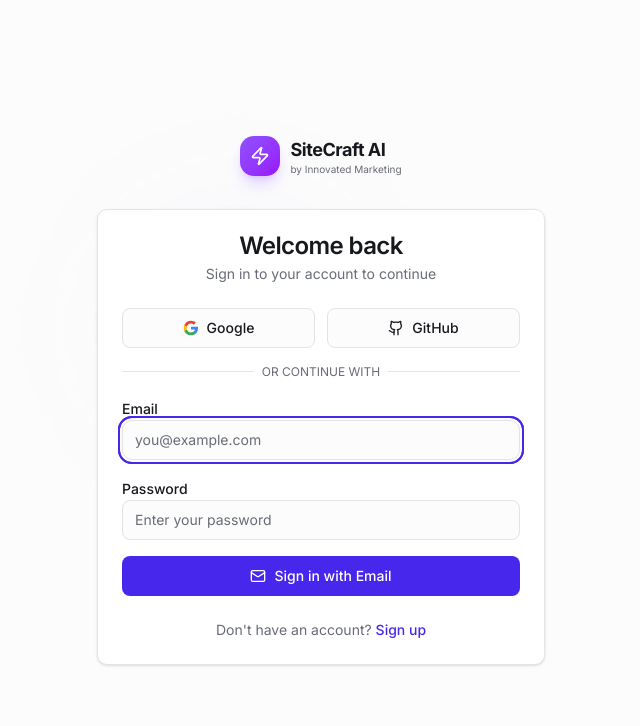
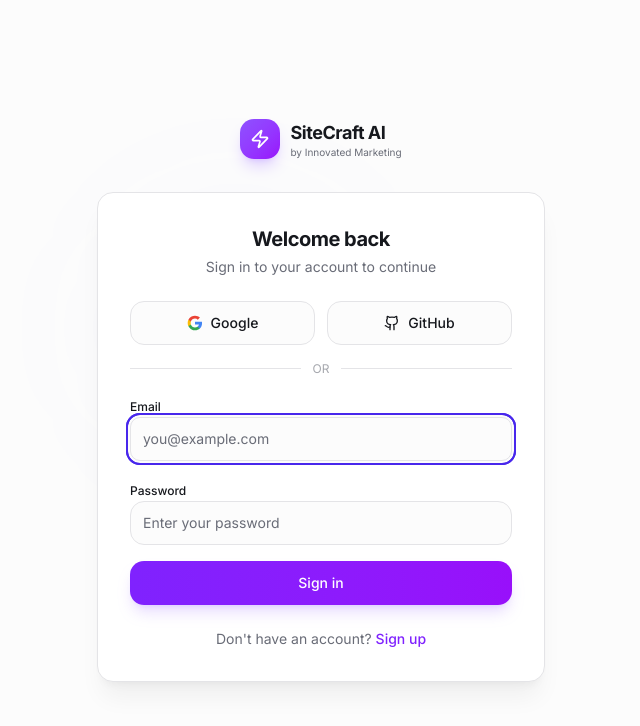
Before and after one commit to greenisi/sitecraft-ai, a Next.js app: page /login in a window 1280 px wide. Shown: the top 726 px of the page, without its empty margins (319-959 px from the left). Built offline with nearby package versions, Linux system fonts and the light colour scheme.

Commit message:
feat: premium login page with gradient buttons and rounded cards

```diff
--- a/src/app/(auth)/login/page.tsx
+++ b/src/app/(auth)/login/page.tsx
@@ -8,21 +8,12 @@ import { createClient } from '@/lib/supabase/client';
 import { Button } from '@/components/ui/button';
 import { Input } from '@/components/ui/input';
 import { Label } from '@/components/ui/label';
-import {
-  Card,
-  CardContent,
-  CardDescription,
-  CardFooter,
-  CardHeader,
-  CardTitle,
-} from '@/components/ui/card';
 import { Skeleton } from '@/components/ui/skeleton';
 
 function LoginForm() {
   const searchParams = useSearchParams();
   const redirectTo = searchParams.get('redirect') || '/dashboard';
   const oauthError = searchParams.get('error');
-
   const [email, setEmail] = useState('');
   const [password, setPassword] = useState('');
   const [error, setError] = useState<string | null>(oauthError);
@@ -32,32 +23,16 @@ function LoginForm() {
   async function handleEmailLogin(e: React.FormEvent<HTMLFormElement>) {
     e.preventDefault();
     setError(null);
-
-    if (!email.trim()) {
-      setError('Please enter your email address.');
-      return;
-    }
-
-    if (!password) {
-      setError('Please enter your password.');
-      return;
-    }
-
+    if (!email.trim()) { setError('Please enter your email address.'); return; }
+    if (!password) { setError('Please enter your password.'); return; }
     setIsLoading(true);
-
     try {
       const supabase = createClient();
       const { error: signInError } = await supabase.auth.signInWithPassword({
         email: email.trim(),
         password,
       });
-
-      if (signInError) {
-        setError(signInError.message);
-        return;
-      }
-
-      // Use full page navigation so the browser picks up the new auth cookies
+      if (signInError) { setError(signInError.message); return; }
       window.location.href = redirectTo;
     } catch {
       setError('An unexpected error occurred. Please try again.');
@@ -69,7 +44,6 @@ function LoginForm() {
   async function handleOAuthLogin(provider: 'google' | 'github') {
     setError(null);
     setOauthLoading(provider);
-
     try {
       const supabase = createClient();
       const { error: oauthError } = await supabase.auth.signInWithOAuth({
@@ -78,11 +52,7 @@ function LoginForm() {
           redirectTo: `${window.location.origin}/callback?next=${encodeURIComponent(redirectTo)}`,
         },
       });
-
-      if (oauthError) {
-        setError(oauthError.message);
-        setOauthLoading(null);
-      }
+      if (oauthError) { setError(oauthError.message); setOauthLoading(null); }
     } catch {
       setError('An unexpected error occurred. Please try again.');
       setOauthLoading(null);
@@ -92,16 +62,15 @@ function LoginForm() {
   const isDisabled = isLoading || oauthLoading !== null;
 
   return (
-    <Card>
-      <CardHeader className="text-center">
-        <CardTitle>Welcome back</CardTitle>
-        <CardDescription>
-          Sign in to your account to continue
-        </CardDescription>
-      </CardHeader>
-      <CardContent className="space-y-4">
+    <div className="rounded-2xl border border-border/50 bg-card p-6 sm:p-8 shadow-xl shadow-black/5 animate-fade-in-up">
+      <div className="text-center mb-6">
+        <h1 className="text-xl font-bold tracking-tight">Welcome back</h1>
+        <p className="text-sm text-muted-foreground mt-1">Sign in to your account to continue</p>
+      </div>
+
+      <div className="space-y-4">
         {error && (
-          <div className="rounded-md bg-destructive/10 px-4 py-3 text-sm text-destructive">
+          <div className="rounded-lg bg-destructive/10 px-4 py-3 text-sm text-destructive animate-scale-in">
             {error}
           </div>
         )}
@@ -112,27 +81,16 @@ function LoginForm() {
             type="button"
             disabled={isDisabled}
             onClick={() => handleOAuthLogin('google')}
+            className="h-11 rounded-xl border-border/50 hover:border-border hover:bg-accent transition-all"
           >
             {oauthLoading === 'google' ? (
               <Loader2 className="h-4 w-4 animate-spin" />
             ) : (
               <svg className="h-4 w-4" viewBox="0 0 24 24">
-                <path
-                  d="M22.56 12.25c0-.78-.07-1.53-.2-2.25H12v4.26h5.92a5.06 5.06 0 0 1-2.2 3.32v2.77h3.57c2.08-1.92 3.28-4.74 3.28-8.1z"
-                  fill="#4285F4"
-                />
-                <path
-                  d="M12 23c2.97 0 5.46-.98 7.28-2.66l-3.57-2.77c-.98.66-2.23 1.06-3.71 1.06-2.86 0-5.29-1.93-6.16-4.53H2.18v2.84C3.99 20.53 7.7 23 12 23z"
-                  fill="#34A853"
-                />
-                <path
-                  d="M5.84 14.09c-.22-.66-.35-1.36-.35-2.09s.13-1.43.35-2.09V7.07H2.18C1.43 8.55 1 10.22 1 12s.43 3.45 1.18 4.93l2.85-2.22.81-.62z"
-                  fill="#FBBC05"
-                />
-                <path
-                  d="M12 5.38c1.62 0 3.06.56 4.21 1.64l3.15-3.15C17.45 2.09 14.97 1 12 1 7.7 1 3.99 3.47 2.18 7.07l3.66 2.84c.87-2.6 3.3-4.53 6.16-4.53z"
-                  fill="#EA4335"
-                />
+                <path d="M22.56 12.25c0-.78-.07-1.53-.2-2.25H12v4.26h5.92a5.06 5.06 0 0 1-2.2 3.32v2.77h3.57c2.08-1.92 3.28-4.74 3.28-8.1z" fill="#4285F4" />
+                <path d="M12 23c2.97 0 5.46-.98 7.28-2.66l-3.57-2.77c-.98.66-2.23 1.06-3.71 1.06-2.86 0-5.29-1.93-6.16-4.53H2.18v2.84C3.99 20.53 7.7 23 12 23z" fill="#34A853" />
+                <path d="M5.84 14.09c-.22-.66-.35-1.36-.35-2.09s.13-1.43.35-2.09V7.07H2.18C1.43 8.55 1 10.22 1 12s.43 3.45 1.18 4.93l2.85-2.22.81-.62z" fill="#FBBC05" />
+                <path d="M12 5.38c1.62 0 3.06.56 4.21 1.64l3.15-3.15C17.45 2.09 14.97 1 12 1 7.7 1 3.99 3.47 2.18 7.07l3.66 2.84c.87-2.6 3.3-4.53 6.16-4.53z" fill="#EA4335" />
               </svg>
             )}
             Google
@@ -142,6 +100,7 @@ function LoginForm() {
             type="button"
             disabled={isDisabled}
             onClick={() => handleOAuthLogin('github')}
+            className="h-11 rounded-xl border-border/50 hover:border-border hover:bg-accent transition-all"
           >
             {oauthLoading === 'github' ? (
               <Loader2 className="h-4 w-4 animate-spin" />
@@ -154,18 +113,16 @@ function LoginForm() {
 
         <div className="relative">
           <div className="absolute inset-0 flex items-center">
-            <span className="w-full border-t" />
+            <span className="w-full border-t border-border/50" />
           </div>
           <div className="relative flex justify-center text-xs uppercase">
-            <span className="bg-card px-2 text-muted-foreground">
-              Or continue with
-            </span>
+            <span className="bg-card px-3 text-muted-foreground/60">or</span>
           </div>
         </div>
 
         <form onSubmit={handleEmailLogin} className="space-y-4">
           <div className="space-y-2">
-            <Label htmlFor="email">Email</Label>
+            <Label htmlFor="email" className="text-xs font-medium">Email</Label>
             <Input
               id="email"
               type="email"
@@ -175,10 +132,11 @@ function LoginForm() {
               disabled={isDisabled}
               autoComplete="email"
               autoFocus
+              className="h-11 rounded-xl border-border/50 focus:border-primary/30"
             />
           </div>
           <div className="space-y-2">
-            <Label htmlFor="password">Password</Label>
+            <Label htmlFor="password" className="text-xs font-medium">Password</Label>
             <Input
               id="password"
               type="password"
@@ -187,60 +145,59 @@ function LoginForm() {
               onChange={(e) => setPassword(e.target.value)}
               disabled={isDisabled}
               autoComplete="current-password"
+              className="h-11 rounded-xl border-border/50 focus:border-primary/30"
             />
           </div>
-          <Button type="submit" className="w-full" disabled={isDisabled}>
+          <Button
+            type="submit"
+            className="w-full h-11 rounded-xl bg-gradient-to-r from-violet-600 to-purple-600 hover:from-violet-700 hover:to-purple-700 text-white border-0 shadow-lg shadow-violet-500/20 transition-all"
+            disabled={isDisabled}
+          >
             {isLoading ? (
               <>
                 <Loader2 className="h-4 w-4 animate-spin" />
                 Signing in...
               </>
             ) : (
-              <>
-                <Mail className="h-4 w-4" />
-                Sign in with Email
-              </>
+              'Sign in'
             )}
           </Button>
         </form>
-      </CardContent>
-      <CardFooter className="justify-center">
-        <p className="text-sm text-muted-foreground">
+      </div>
+
+      <p className="text-center text-sm text-muted-foreground mt-6">
         Don&apos;t have an account?{' '}
         <Link
           href="/signup"
-            className="font-medium text-primary underline-offset-4 hover:underline"
+          className="font-medium text-violet-600 dark:text-violet-400 hover:underline underline-offset-4"
         >
           Sign up
         </Link>
       </p>
-      </CardFooter>
-    </Card>
+    </div>
   );
 }
 
 function LoginFormFallback() {
   return (
-    <Card>
-      <CardHeader className="text-center">
-        <CardTitle>Welcome back</CardTitle>
-        <CardDescription>
-          Sign in to your account to continue
-        </CardDescription>
-      </CardHeader>
-      <CardContent className="space-y-4">
+    <div className="rounded-2xl border border-border/50 bg-card p-6 sm:p-8 shadow-xl shadow-black/5">
+      <div className="text-center mb-6">
+        <Skeleton className="h-6 w-32 mx-auto" />
+        <Skeleton className="h-4 w-48 mx-auto mt-2" />
+      </div>
+      <div className="space-y-4">
         <div className="grid grid-cols-2 gap-3">
-          <Skeleton className="h-10 w-full" />
-          <Skeleton className="h-10 w-full" />
+          <Skeleton className="h-11 w-full rounded-xl" />
+          <Skeleton className="h-11 w-full rounded-xl" />
         </div>
         <Skeleton className="h-4 w-full" />
         <div className="space-y-3">
-          <Skeleton className="h-10 w-full" />
-          <Skeleton className="h-10 w-full" />
-          <Skeleton className="h-10 w-full" />
+          <Skeleton className="h-11 w-full rounded-xl" />
+          <Skeleton className="h-11 w-full rounded-xl" />
+          <Skeleton className="h-11 w-full rounded-xl" />
         </div>
-      </CardContent>
-    </Card>
+      </div>
+    </div>
   );
 }
 
```
Lines whose indentation alone changed are shown as unchanged.
